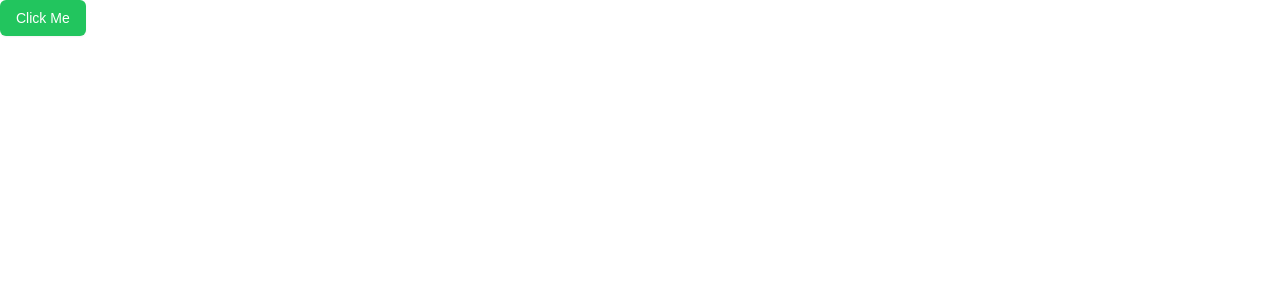
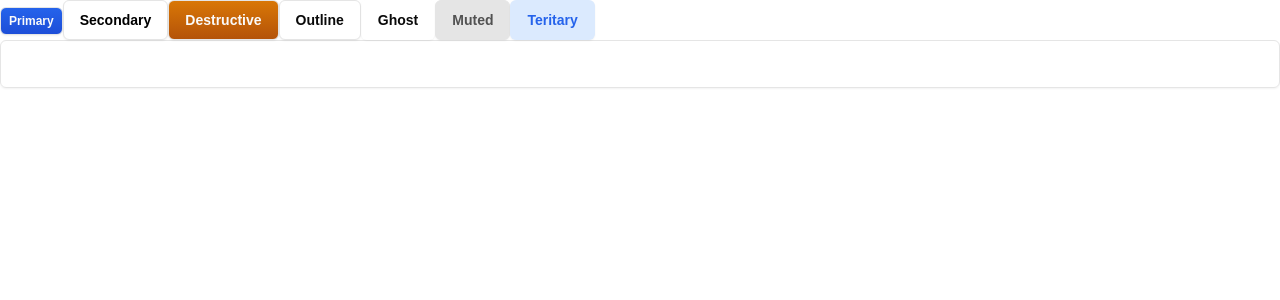
Before and after one commit to sauravkokane/jira-clone, a Next.js app: page / in a window 1280 px wide. Shown: the top 300 px of the page. Built offline with nearby package versions, Linux system fonts and the light colour scheme.

Commit message:
changed styles of button, input and select. And removed errors from all files

```diff
--- a/src/app/page.tsx
+++ b/src/app/page.tsx
@@ -1,11 +1,19 @@
 import { Button } from "@/components/ui/button";
-import Test from "@/features/Test";
+import { Input } from "@/components/ui/input";
+
 
 
 export default function Home() {
   return (
    <div >
-    <Button variant="test">Click Me</Button>
+    <Button size={"xs"}>Primary</Button>
+    <Button variant={"secondary"}>Secondary</Button>
+    <Button variant={"destructive"}>Destructive</Button>
+    <Button variant={"outline"}>Outline</Button>
+    <Button variant={"ghost"}>Ghost</Button>
+    <Button variant={"muted"}>Muted</Button>
+    <Button variant={"teritary"}>Teritary</Button>
+    <Input/>
    </div>
   );
 }
--- a/src/components/ui/button.tsx
+++ b/src/components/ui/button.tsx
@@ -5,32 +5,32 @@
 import { cn } from "@/lib/utils"
 
 const buttonVariants = cva(
-  "inline-flex items-center justify-center gap-2 whitespace-nowrap rounded-md text-sm font-medium transition-colors focus-visible:outline-none focus-visible:ring-1 focus-visible:ring-ring disabled:pointer-events-none disabled:opacity-50 [&_svg]:pointer-events-none [&_svg]:size-4 [&_svg]:shrink-0",
+  "inline-flex items-center justify-center gap-2 whitespace-nowrap rounded-md text-sm font-semibold transition-colors focus-visible:outline-none focus-visible:ring-1 focus-visible:ring-ring disabled:pointer-events-none disabled:bg-neutral-100 disabled:from-neutral-100 disabled:to-neutral-100 disabled:text-neutral-300 border border-neutral-200 shadow-sm",
   {
     variants: {
       variant: {
-        test:
-        "bg-green-500 text-white shadow-sm hover:bg-green-600",
-        default:
-          "bg-primary text-primary-foreground shadow hover:bg-primary/90",
+        primary:
+          "bg-gradient-to-b from-blue-600 to-blue-700 text-primary-foreground hover:from-blue-700 hover:to-blue-700",
         destructive:
-          "bg-destructive text-destructive-foreground shadow-sm hover:bg-destructive/90",
+          "bg-gradient-to-b from-amber-600 to-amber-700 text-destructive-foreground hover:from-amber-700 hover:to-amber-700",
         outline:
           "border border-input bg-background shadow-sm hover:bg-accent hover:text-accent-foreground",
         secondary:
-          "bg-secondary text-secondary-foreground shadow-sm hover:bg-secondary/80",
-        ghost: "hover:bg-accent hover:text-accent-foreground",
-        link: "text-primary underline-offset-4 hover:underline",
+          "bg-white text-black hover:bg-neutral-100",
+        ghost: "border-transparent hover:bg-accent hover:text-accent-foreground",
+        muted: "bg-neutral-200 text-neutral-600 hover:bg-neutral-200/80",
+        teritary: "bg-blue-100 text-blue-600 border-transparent hover:bg-blue-200",
       },
       size: {
-        default: "h-9 px-4 py-2",
-        sm: "h-8 rounded-md px-3 text-xs",
-        lg: "h-10 rounded-md px-8",
+        default: "h-10 px-4 py-2",
+        sm: "h-8 rounded-md px-3",
+        xs: "h-7 rounded-md px-2 text-xs",
+        lg: "h-12 rounded-md px-8",
         icon: "h-9 w-9",
       },
     },
     defaultVariants: {
-      variant: "default",
+      variant: "primary",
       size: "default",
     },
   }
--- a/src/components/ui/calendar.tsx
+++ b/src/components/ui/calendar.tsx
@@ -60,8 +60,8 @@
         ...classNames,
       }}
       components={{
-        IconLeft: ({ ...props }) => <ChevronLeftIcon className="h-4 w-4" />,
-        IconRight: ({ ...props }) => <ChevronRightIcon className="h-4 w-4" />,
+        IconLeft: () => <ChevronLeftIcon className="h-4 w-4" />,
+        IconRight: () => <ChevronRightIcon className="h-4 w-4" />,
       }}
       {...props}
     />
--- a/src/components/ui/chart.tsx
+++ b/src/components/ui/chart.tsx
@@ -2,11 +2,6 @@
 
 import * as React from "react"
 import * as RechartsPrimitive from "recharts"
-import {
-  NameType,
-  Payload,
-  ValueType,
-} from "recharts/types/component/DefaultTooltipContent"
 
 import { cn } from "@/lib/utils"
 
@@ -74,6 +69,7 @@
 
 const ChartStyle = ({ id, config }: { id: string; config: ChartConfig }) => {
   const colorConfig = Object.entries(config).filter(
+    // eslint-disable-next-line @typescript-eslint/no-unused-vars
     ([_, config]) => config.theme || config.color
   )
 
--- a/src/components/ui/input.tsx
+++ b/src/components/ui/input.tsx
@@ -2,8 +2,7 @@
 
 import { cn } from "@/lib/utils"
 
-export interface InputProps
-  extends React.InputHTMLAttributes<HTMLInputElement> {}
+export type InputProps = React.InputHTMLAttributes<HTMLInputElement>
 
 const Input = React.forwardRef<HTMLInputElement, InputProps>(
   ({ className, type, ...props }, ref) => {
@@ -11,7 +10,7 @@
       <input
         type={type}
         className={cn(
-          "flex h-9 w-full rounded-md border border-input bg-transparent px-3 py-1 text-sm shadow-sm transition-colors file:border-0 file:bg-transparent file:text-sm file:font-medium file:text-foreground placeholder:text-muted-foreground focus-visible:outline-none focus-visible:ring-1 focus-visible:ring-ring disabled:cursor-not-allowed disabled:opacity-50",
+          "flex h-12 w-full rounded-md border border-input bg-transparent px-3 py-1 text-sm shadow-sm transition-colors file:border-0 file:bg-transparent file:text-sm file:font-medium file:text-foreground placeholder:text-muted-foreground focus-visible:outline-none focus-visible:ring-1 focus-visible:ring-ring disabled:cursor-not-allowed disabled:opacity-50",
           className
         )}
         ref={ref}
--- a/src/components/ui/select.tsx
+++ b/src/components/ui/select.tsx
@@ -24,7 +24,7 @@
   <SelectPrimitive.Trigger
     ref={ref}
     className={cn(
-      "flex h-9 w-full items-center justify-between whitespace-nowrap rounded-md border border-input bg-transparent px-3 py-2 text-sm shadow-sm ring-offset-background placeholder:text-muted-foreground focus:outline-none focus:ring-1 focus:ring-ring disabled:cursor-not-allowed disabled:opacity-50 [&>span]:line-clamp-1",
+      "flex h-12 w-full items-center justify-between whitespace-nowrap rounded-md border border-input bg-transparent px-3 py-2 text-sm shadow-sm ring-offset-background placeholder:text-muted-foreground focus:outline-none focus:ring-1 focus:ring-ring disabled:cursor-not-allowed disabled:opacity-50 [&>span]:line-clamp-1",
       className
     )}
     {...props}
--- a/src/components/ui/textarea.tsx
+++ b/src/components/ui/textarea.tsx
@@ -2,8 +2,7 @@
 
 import { cn } from "@/lib/utils"
 
-export interface TextareaProps
-  extends React.TextareaHTMLAttributes<HTMLTextAreaElement> {}
+export type TextareaProps = React.TextareaHTMLAttributes<HTMLTextAreaElement>
 
 const Textarea = React.forwardRef<HTMLTextAreaElement, TextareaProps>(
   ({ className, ...props }, ref) => {
```
